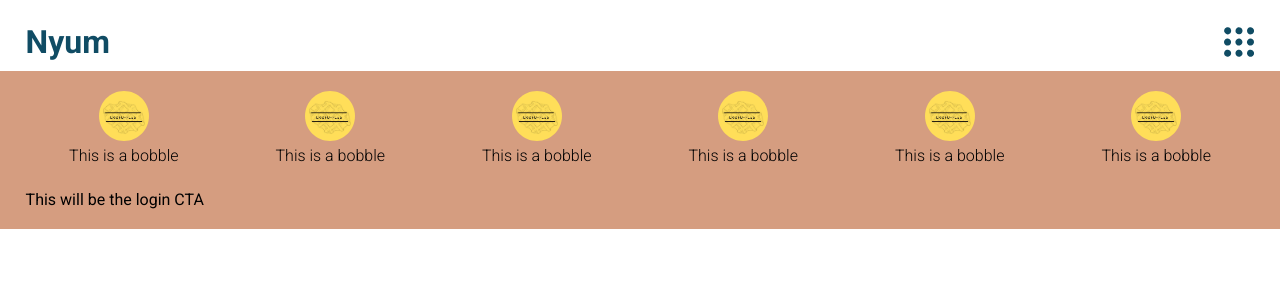
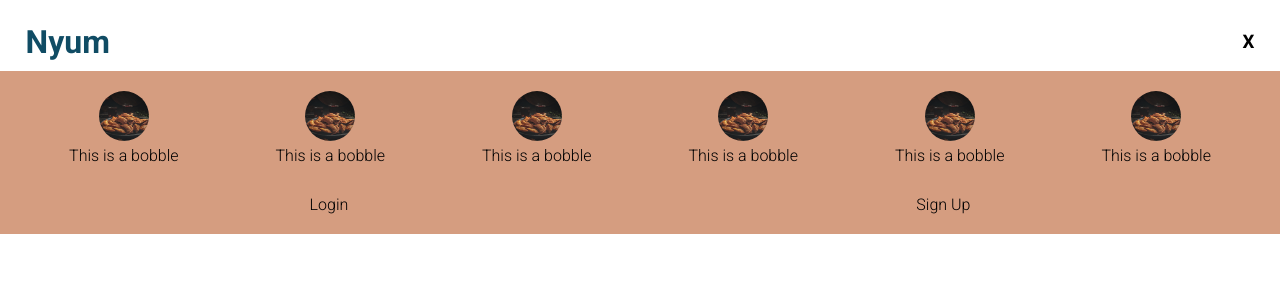
Before and after one commit to Khairul-Ikhwan/nyum, a React (Vite) app: page / in a window 1280 px wide. Both pictures are taken after a click on the element 1239 px from the left and 41 px from the top of the page. Shown: the top 300 px of the page. Built offline with nearby package versions, Linux system fonts and the light colour scheme; the HTML template or start-up script is replaced by a standard one.

Commit message:
Update bobble img

```diff
--- a/src/App.css
+++ b/src/App.css
@@ -22,7 +22,7 @@
 }
 
 a {
-  color: unset
+  color: unset;
 }
 
 .page {
@@ -61,7 +61,7 @@ header {
   max-height: 250px;
 
   padding: 20px 2%;
-  gap: 25px;
+  gap: 30px;
 
   display: flex;
   flex-direction: column;
@@ -89,7 +89,7 @@ header {
   gap: 5px;
 
   opacity: 0;
-  transition: opacity .75s ease;
+  transition: opacity .9s ease;
 }
 
 .menu-drawer.open .bobble {
@@ -97,13 +97,28 @@ header {
 }
 
 .bobble img{
+  border-radius: 50%;
   width: 50px;
+  aspect-ratio: 1;
 }
 
 .bobble {
   font-weight: 300;
 }
 
+.login-cta {
+  display: flex;
+  flex-direction: row;
+  justify-content: space-around;
+
+
+  font-weight: 300;
+}
+
+.login-cta hr {
+  border: 1px solid black;
+}
+
 .disable-scroll {
   overflow: hidden;
 }
--- a/src/components/ui/MenuBobbles.jsx
+++ b/src/components/ui/MenuBobbles.jsx
@@ -4,7 +4,7 @@ export default function MenuBobbles() {
   return (
     <Link to="/">
       <div className="bobble">
-        <img src="/public/assets/images/demo_logo.svg" />
+        <img src="/assets/images/curry_puff.jpeg" />
         <p>This is a bobble</p>
       </div>
     </Link>
--- a/src/components/ui/MenuDrawer.jsx
+++ b/src/components/ui/MenuDrawer.jsx
@@ -1,5 +1,6 @@
 import { useState, useEffect } from "react";
 import MenuBobbles from "./MenuBobbles";
+import { Link } from "react-router-dom";
 
 export default function MenuDrawer({ className }) {
   // State to control whether the menu drawer is visible or not
@@ -25,7 +26,15 @@ export default function MenuDrawer({ className }) {
         <MenuBobbles />
         <MenuBobbles />
       </div>
-      <div className="login-cta">This will be the login CTA</div>
+      <div className="login-cta">
+        <Link>
+          <p>Login</p>
+        </Link>
+
+        <Link>
+          <p>Sign Up</p>
+        </Link>
+      </div>
     </div>
   );
 }
--- a/src/layouts/navigation/GeneralNav.jsx
+++ b/src/layouts/navigation/GeneralNav.jsx
@@ -12,7 +12,13 @@ export default function GeneralNav() {
           <h1>Nyum</h1>
         </div>
         <div className="nav-drawer" onClick={toggleMenu}>
-          <NavDrawer fill={"var(--primary)"} width={"30px"} />
+          {isMenuOpen ? (
+            // Render an "X" icon when the menu is open
+            <h3>X</h3>
+          ) : (
+            // Render the Nav Drawer icon when the menu is closed
+            <NavDrawer fill={"var(--primary)"} width={"30px"} />
+          )}
         </div>
       </header>
       {isMenuOpen && (
```
